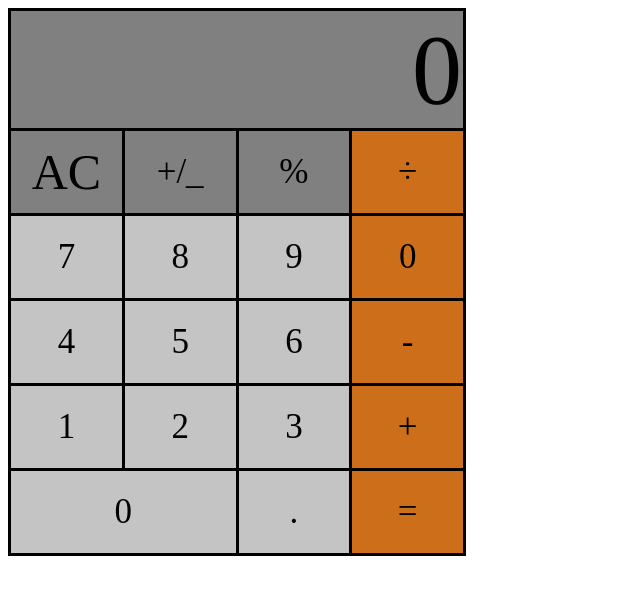
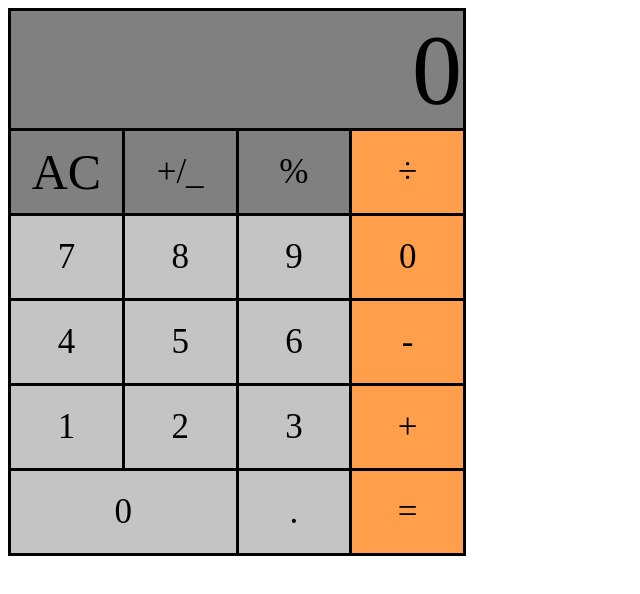
Before and after one commit to MishtiFullStackDev/HTMLproject, a plain HTML site: page table-calculator.html in a window 1280 px wide. Shown: the whole page, without its empty margins (0-640 px from the left). Drawn offline with Linux system fonts and the light colour scheme.

Commit message:
Add files via upload

```diff
--- a/table-calculator.html
+++ b/table-calculator.html
@@ -63,7 +63,7 @@
             border-width: 3px;
             height: 80px;
             width: 80px;
-            background-color: rgb(205, 110, 26);
+            background-color: rgba(255, 159, 76, 0.996);
             text-align: center;
             font-size: 35px;
         }
@@ -107,7 +107,7 @@
             border-width: 3px;
             height: 80px;
             width: 80px;
-            background-color: rgb(205, 110, 26);
+            background-color:  rgba(255, 159, 76, 0.996);
             text-align: center;
             font-size: 35px;
         }
@@ -151,7 +151,7 @@
             border-width: 3px;
             height: 80px;
             width: 80px;
-            background-color: rgb(205, 110, 26);
+            background-color:  rgba(255, 159, 76, 0.996);
             text-align: center;
             font-size: 35px;
         }
@@ -195,7 +195,7 @@
             border-width: 3px;
             height: 80px;
             width: 80px;
-            background-color: rgb(205, 110, 26);
+            background-color:  rgba(255, 159, 76, 0.996);
             text-align: center;
             font-size: 35px;
         }
@@ -228,7 +228,7 @@
             border-width: 3px;
             height: 80px;
             width: 80px;
-            background-color: rgb(205, 110, 26);
+            background-color: rgba(255, 159, 76, 0.996);
             text-align: center;
             font-size: 35px;
         }
```
